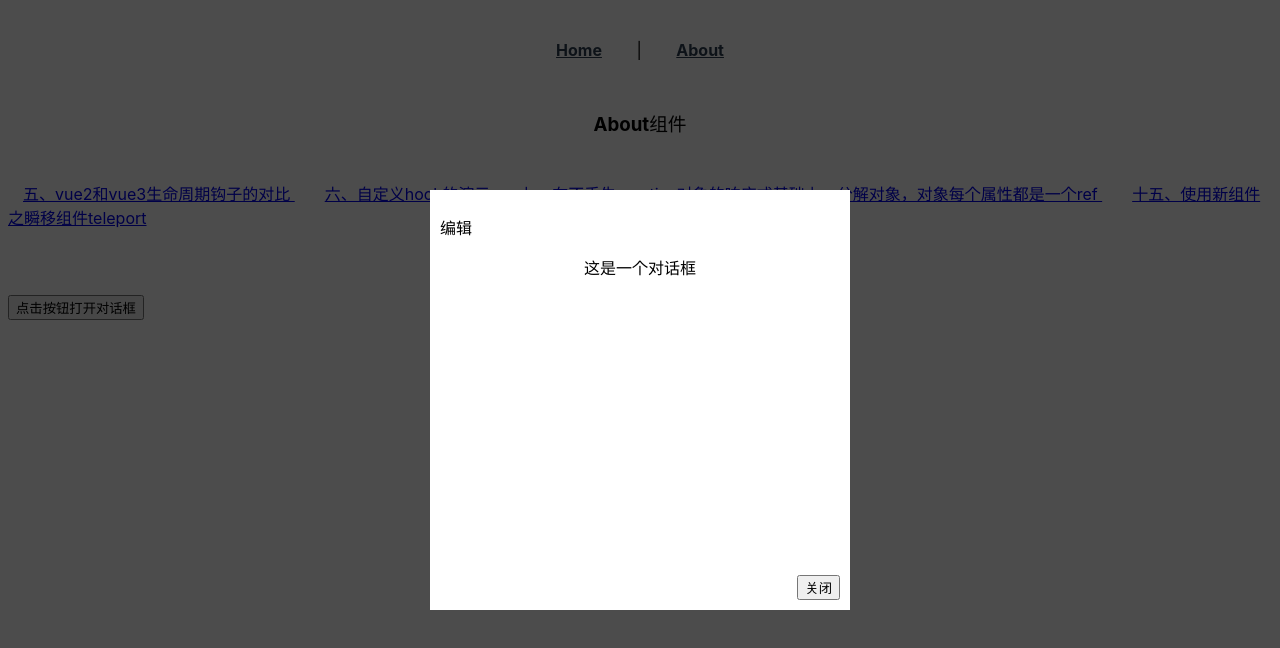
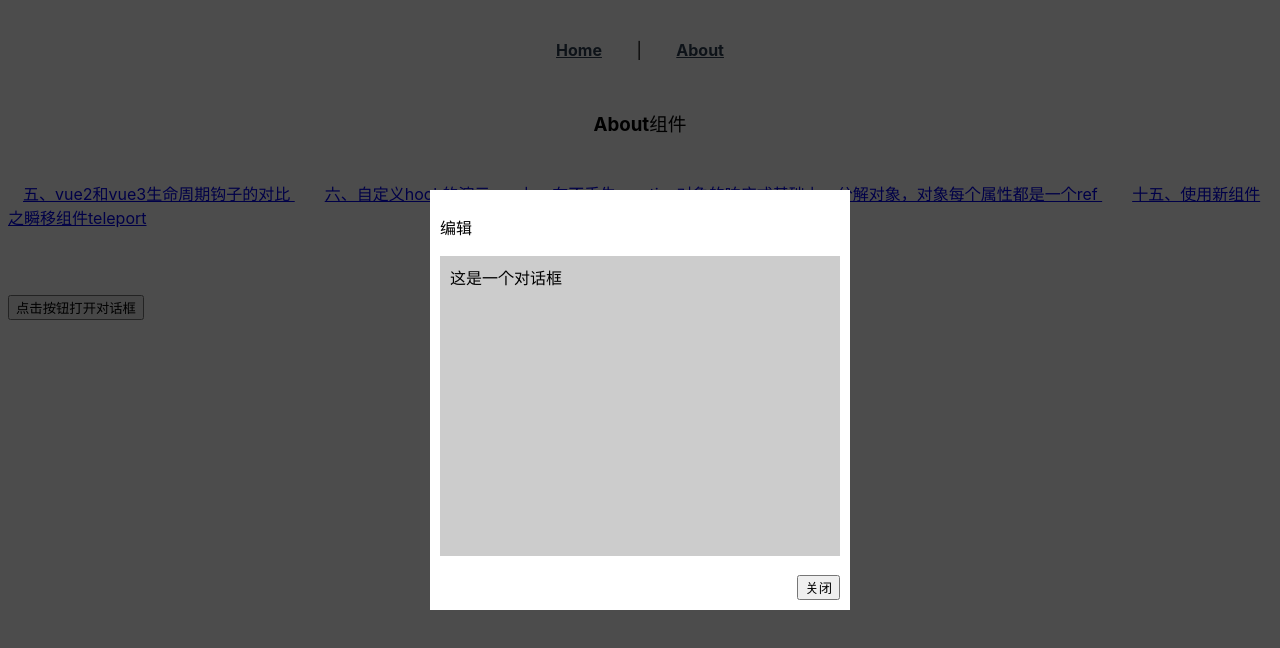
Before and after one commit to bcygsws/vue3_learn_v2, a Vue app: page /about/teleport in a window 1280 px wide. Both pictures are taken after a click on the button "点击按钮打开对话框". Shown: the top 648 px of the page. Built offline with nearby package versions, Linux system fonts and the light colour scheme.

Commit message:
:memo: Vue3内置组件的Teleport的使用

```diff
--- a/src/components/teleport/ModalButton.vue
+++ b/src/components/teleport/ModalButton.vue
@@ -12,7 +12,7 @@
       <div class="box">
         <p>编辑</p>
         <!--直接在按钮事件处理函数上书写js代码，可以规避状态量openDia的状态维护问题-->
-        <div>这是一个对话框</div>
+        <div class="content">这是一个对话框</div>
         <div class="btn-box">
           <button @click="openDia = false">关闭</button>
         </div>
@@ -20,23 +20,19 @@
     </div>
   </Teleport>
 </template>
-<script lang="ts">
+<script lang="ts" setup>
 /**
- *
- * @ 注意：如果Teleport 瞬移标签中to="body",
- * 该组件ModalButton要成为App的子组件时，按钮开始位于App的第一行，便于观察效果
+ * @desc:注意：如果Teleport 瞬移标签中to="body",
+ * 该组件ModalButton要成为App的子组件
+ * 这相当于用Teleport内置组件写了一个模态框
  */
-import {defineComponent, ref} from 'vue';
+import {ref} from 'vue';
 
-export default defineComponent({
-  name: 'ModalButton',
-  setup() {
-    const openDia = ref(false);
-    return {
-      openDia
-    };
-  }
+defineOptions({
+  name: 'ModalButton'
 });
+// 控制对话框的显示和隐藏
+const openDia = ref(false);
 </script>
 <style lang="scss" scoped>
 /* 注意：这种带灰色背景的html结构的书写方式*/
@@ -68,9 +64,17 @@ export default defineComponent({
       width: 100%;
     }
 
+    .content {
+      width: 100%;
+      height: 75%;
+      background-color: #cccccc;
+      padding: 10px;
+      box-sizing: border-box;
+    }
+
     .btn-box {
       width: 100%;
-      height: 100%;
+      flex: 1;
       display: flex;
       flex-direction: row;
       align-items: flex-end;
```
